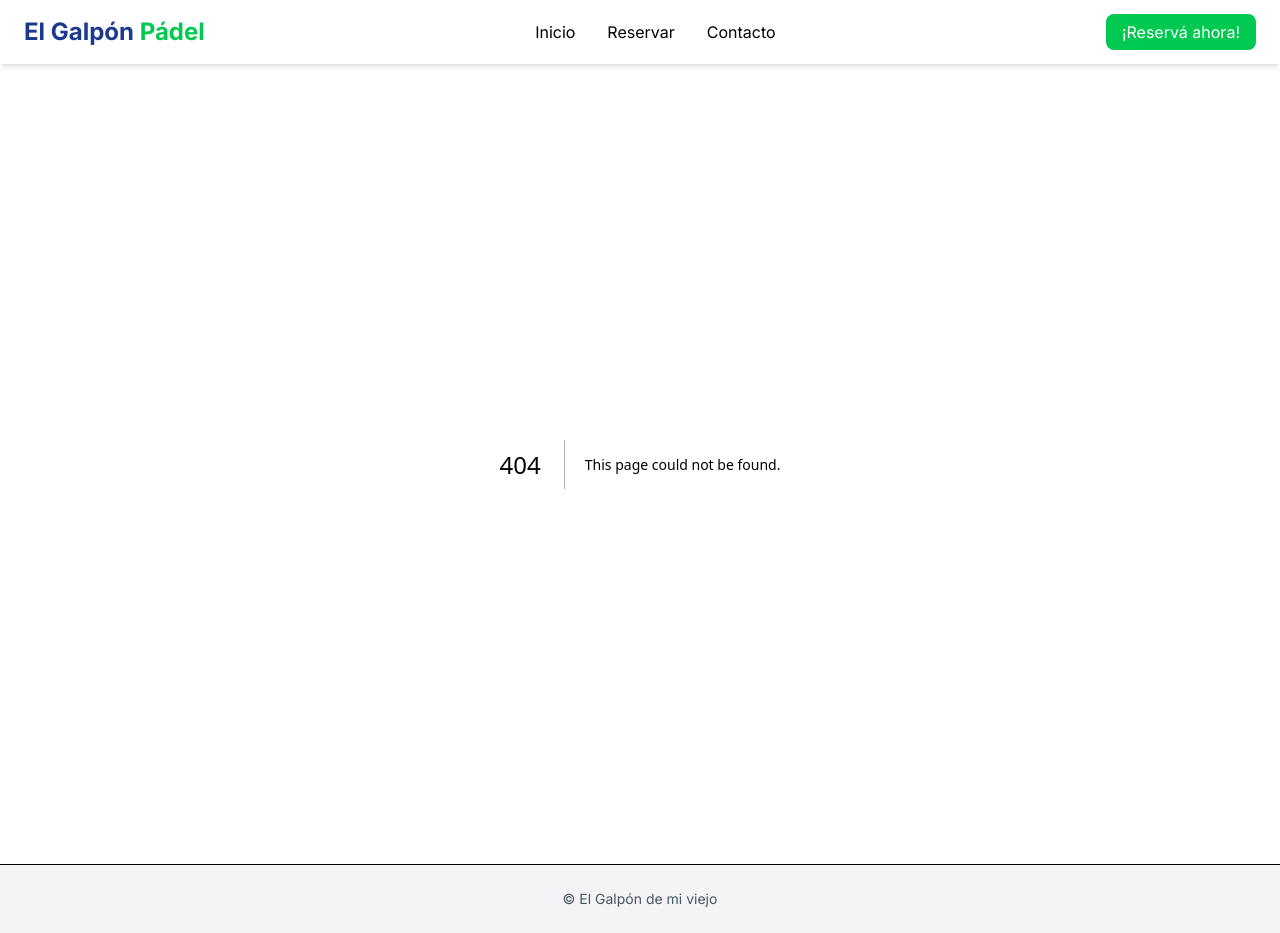
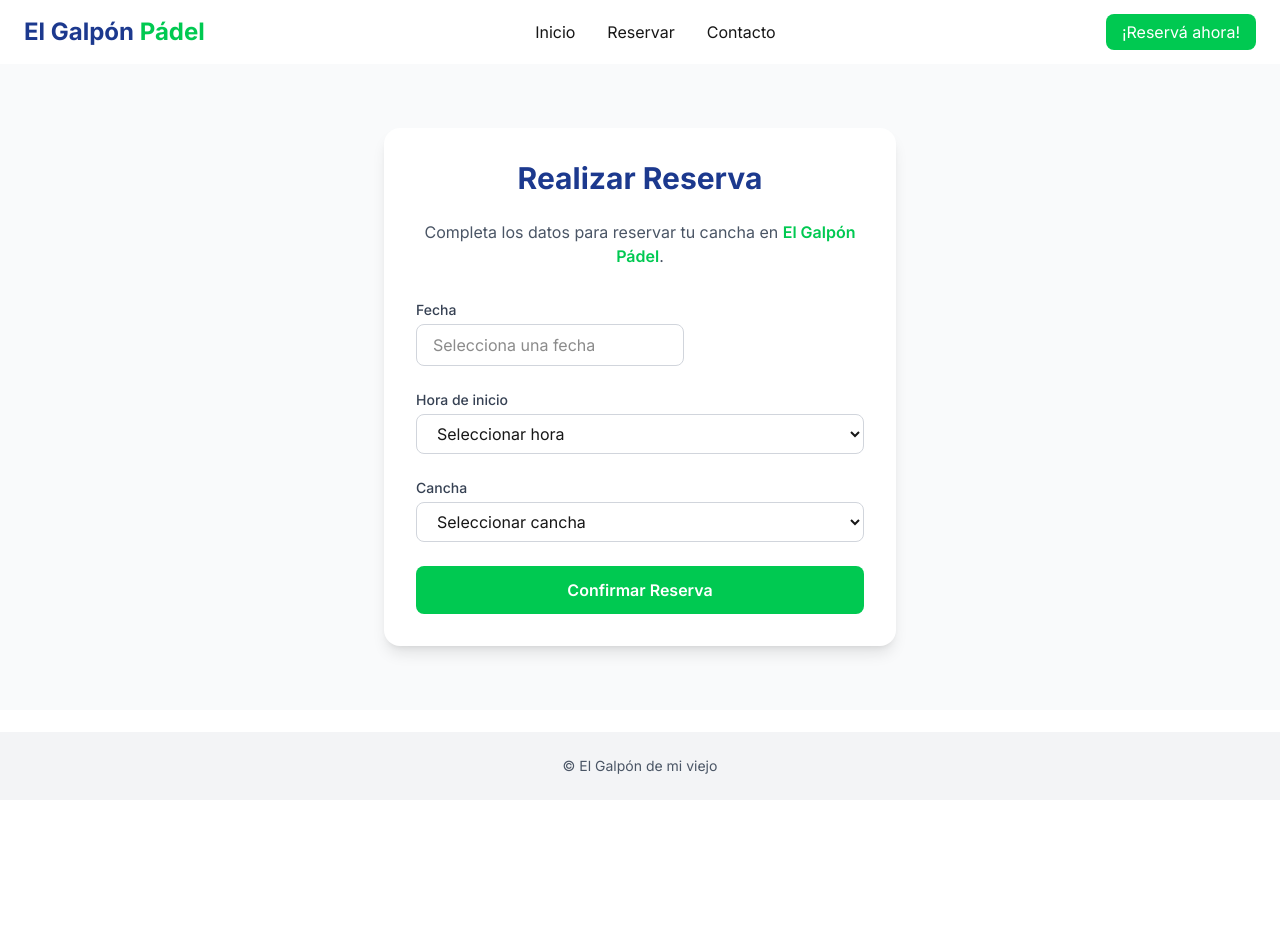
Before and after one commit to pulygarcia/Courts-reservations-client, a Next.js app: page /reservation in a window 1280 px wide. Before the commit this address had no page. After the commit the page ends 800 px from the top, so only its background shows below. Built offline with nearby package versions, Linux system fonts and the light colour scheme.

Commit message:
add reservation section with fields (with necesary logic), ready to start working action

```diff
--- /dev/null
+++ b/app/components/Datepicker.tsx
@@ -0,0 +1,36 @@
+"use client";
+
+import { useState } from "react";
+import DatePicker from "react-datepicker";
+import "react-datepicker/dist/react-datepicker.css";
+
+interface DatePickerProps {
+  onChange?: (date: Date | null) => void;
+}
+
+export default function FormDatePicker({ onChange }: DatePickerProps) {
+  const [date, setDate] = useState<Date | null>(null);
+
+  const today = new Date();
+  const maxDate = new Date();
+  maxDate.setDate(today.getDate() + 7);
+
+  const handleChange = (date: Date|null) => {
+    setDate(date);
+    if(onChange){
+        return onChange(date);
+    }
+  }
+
+  return (
+    <DatePicker
+      selected={date}
+      onChange={handleChange}
+      minDate={today}
+      maxDate={maxDate}
+      placeholderText="Selecciona una fecha"
+      className="w-full border border-gray-300 rounded-lg px-4 py-2 focus:outline-none focus:ring-2 focus:ring-green-500"
+      dateFormat="dd/MM/yyyy"
+    />
+  );
+}
--- /dev/null
+++ b/app/components/ReservationForm.tsx
@@ -0,0 +1,125 @@
+'use client'
+
+import { useState } from "react";
+import FormDatePicker from "./Datepicker";
+
+export default function ReservationForm() {
+    const allowedHours = Array.from({ length: 10 }, (_, i) => 14 + i); // [14,15,...23]
+
+    const [startTime, setStartTime] = useState("");
+    const [duration, setDuration] = useState<number | "">(""); // 1,2,3
+    const maxDuration = 3;
+    const [endTime, setEndTime] = useState("");
+
+  return (
+    <>
+        <form className="space-y-6">
+            <div>
+            <label className="block text-sm font-medium text-gray-700 mb-1">
+                Fecha
+            </label>
+            <FormDatePicker />
+            </div>
+
+            <div>
+            <label className="block text-sm font-medium text-gray-700 mb-1">
+                Hora de inicio
+            </label>
+            <select
+                value={startTime ? Number(startTime.split(":")[0]) : ""} //divide hour by ":", and get de first position in order to match with option value (14, 15, 16...)
+                onChange={(e) => {
+                    const value = Number(e.target.value);
+                    setStartTime(`${String(value).padStart(2, "0")}:00`); //convert again to "HH:MM"
+
+                    //reset setduration and endtime because starttime has changed
+                    setDuration("")
+                    setEndTime("")
+                }}
+                className="w-full border border-gray-300 rounded-lg px-4 py-2 focus:outline-none focus:ring-2 focus:ring-green-500"
+                required
+            >
+                <option value="">Seleccionar hora</option>
+                {allowedHours.map((h) => (
+                <option key={h} value={h}>
+                    {h}:00
+                </option>
+                ))}
+            </select>
+
+            </div>
+
+            {startTime && (
+            <div>
+                <label className="block text-sm font-medium text-gray-700 mb-1">
+                Duración
+                </label>
+                <select
+                    value={duration}
+                    onChange={(e) => {
+                        const selectedDuration = Number(e.target.value);
+                        setDuration(selectedDuration);
+
+                        // calculate endTime
+                        const startHour = Number(startTime.split(":")[0]);
+                        const calculatedEnd = startHour + selectedDuration > 23 ? 23 : startHour + selectedDuration;
+                        setEndTime(`${String(calculatedEnd).padStart(2, "0")}:00`);
+                    }}
+                    className="w-full border border-gray-300 rounded-lg px-4 py-2 focus:outline-none focus:ring-2 focus:ring-green-500"
+                    required
+                    >
+                    <option value="">Seleccionar duración</option>
+                    {Array.from(
+                        { length: Math.min(maxDuration, 23 - Number(startTime.split(":")[0])) },
+                        (_, i) => i + 1
+                    ).map((duration) => (
+                        <option key={duration} value={duration}>
+                        {duration} hora{duration > 1 ? "s" : ""}
+                        </option>
+                        /*
+                        Example-explication:
+
+                        if startTime = 21 for example
+                        23 - 21 = 2 → we can only book 1 o 2 hours
+                        Math.min(3, 2) = 2
+                        so create an array.from those 2 options [1,2] and map them.
+                        */
+                    ))}
+                </select>
+
+                {endTime && (
+                <div className="mt-2">
+                    <label className="block text-sm font-medium text-gray-700 mb-1">
+                    Hora de fin
+                    </label>
+                    <input
+                    type="text"
+                    value={endTime}
+                    readOnly
+                    className="w-full border border-gray-300 rounded-lg px-4 py-2 bg-gray-100 text-gray-700"
+                    />
+                </div>
+                )}
+            </div>
+            )}
+
+            <div>
+            <label className="block text-sm font-medium text-gray-700 mb-1">
+                Cancha
+            </label>
+            <select className="w-full border border-gray-300 rounded-lg px-4 py-2 focus:outline-none focus:ring-2 focus:ring-green-500">
+                <option value="">Seleccionar cancha</option>
+                <option value="1">Cancha 1</option>
+                <option value="2">Cancha 2</option>
+            </select>
+            </div>
+
+            <button
+            type="submit"
+            className="w-full bg-green-500 text-white font-semibold py-3 rounded-lg hover:bg-green-600 transition"
+            >
+            Confirmar Reserva
+            </button>
+        </form>
+    </>
+  );
+}
--- a/app/layout.tsx
+++ b/app/layout.tsx
@@ -22,12 +22,12 @@ export default function RootLayout({
   return (
     <html lang="es">
       <body className={`${inter.className} bg-gray-50 text-gray-900`}>
-        <div className="flex flex-col min-h-screen">
+        <div>
           <MainHeader />
 
-          <main className="flex-1">{children}</main>
+          <main>{children}</main>
 
-          <footer className="bg-gray-100 border-t">
+          <footer className="bg-gray-100 absolute bottom-0 w-full">
             <div className="container mx-auto py-6 px-6 text-center text-sm text-gray-600">
               © El Galpón de mi viejo
             </div>
--- a/app/page.tsx
+++ b/app/page.tsx
@@ -1,9 +1,37 @@
-import Image from "next/image";
-
 export default function Home() {
   return (
-    <div>
-      <p>Home page</p>
-    </div>
+    <section className="relative h-[80vh] flex items-center justify-center">
+      <img
+        src="https://media.snl.no/media/311146/standard_compressed_padel_utstyr.jpg"
+        alt="Cancha de pádel"
+        className="absolute inset-0 w-full h-full object-cover"
+      />
+
+      <div className="absolute inset-0 bg-gray-900/70" />
+
+      <div className="relative z-10 text-center text-white px-4">
+        <h1 className="text-4xl md:text-6xl font-bold mb-4">
+          Bienvenido a <span className="text-green-400">El Galpón pádel club</span>
+        </h1>
+        <p className="text-lg md:text-2xl mb-6">
+          Reservá tu cancha y comprá productos de pádel. Fácil, rápido y online
+        </p>
+        <div className="flex items-center gap-4 justify-center">
+          <a
+            href="#reservar"
+            className="bg-green-500 text-white px-6 py-3 rounded-lg font-semibold hover:bg-green-600 transition"
+          >
+            Reservar
+          </a>
+
+          <a
+            href="#reservar"
+            className="bg-green-500 text-white px-6 py-3 rounded-lg font-semibold hover:bg-green-600 transition"
+          >
+            Ver precios
+          </a>
+        </div>
+      </div>
+    </section>
   );
 }
--- /dev/null
+++ b/app/reservation/page.tsx
@@ -0,0 +1,20 @@
+import ReservationForm from "../components/ReservationForm";
+
+export default function ReservationPage() {
+  return (
+    <section className="flex justify-center items-center py-16 bg-gray-50">
+      <div className="w-full max-w-lg bg-white shadow-lg rounded-2xl p-8">
+        <h2 className="text-3xl font-bold text-center text-blue-900 mb-6">
+          Realizar Reserva
+        </h2>
+        <p className="text-center text-gray-600 mb-8">
+          Completa los datos para reservar tu cancha en{" "}
+          <span className="text-green-500 font-semibold">El Galpón Pádel</span>.
+        </p>
+
+        <ReservationForm />
+
+      </div>
+    </section>
+  );
+}
```
Also changed, not shown: package.json (+6 -5 lines), 1 other file (tests, documents, lock files or other folders).
